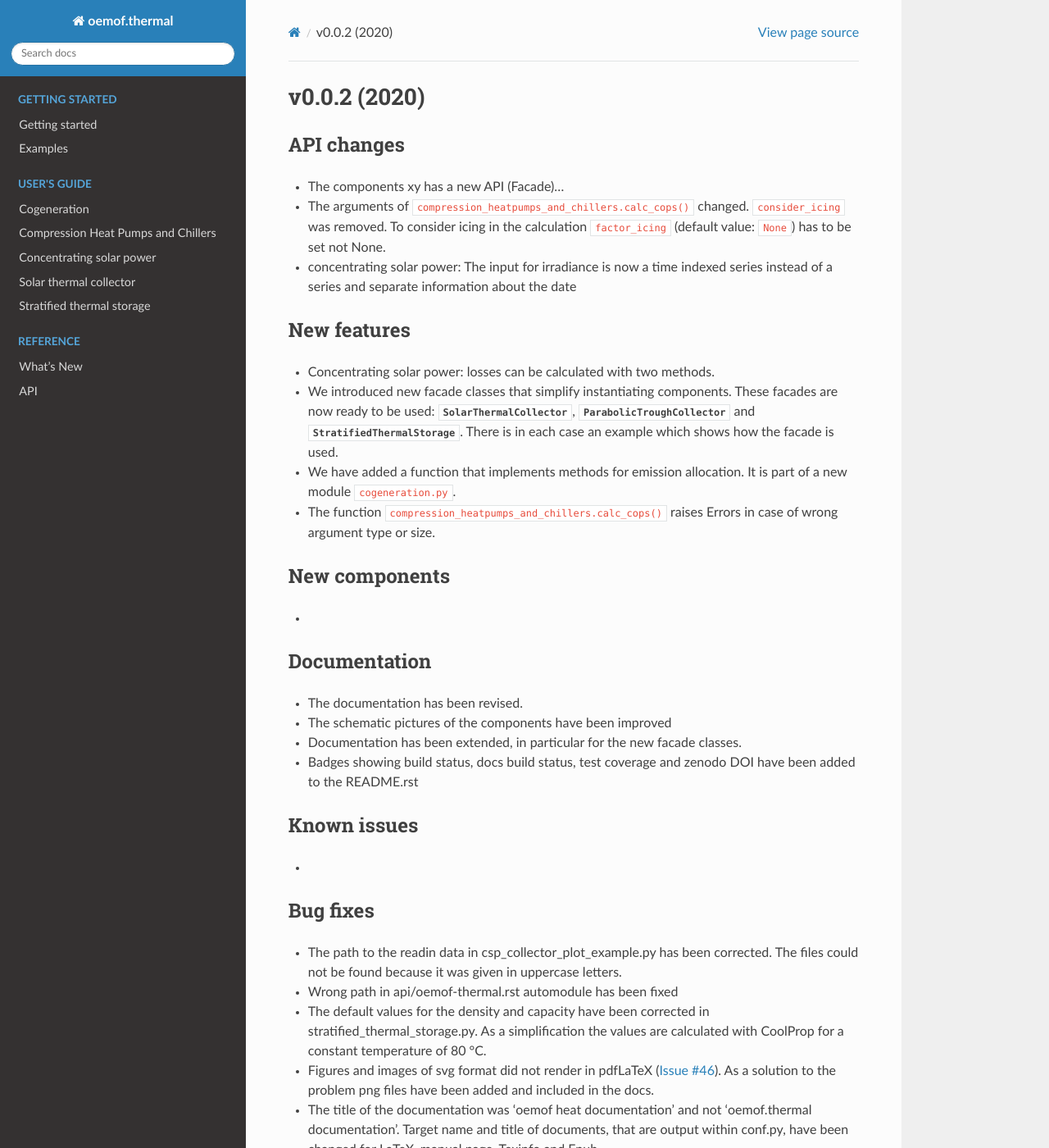
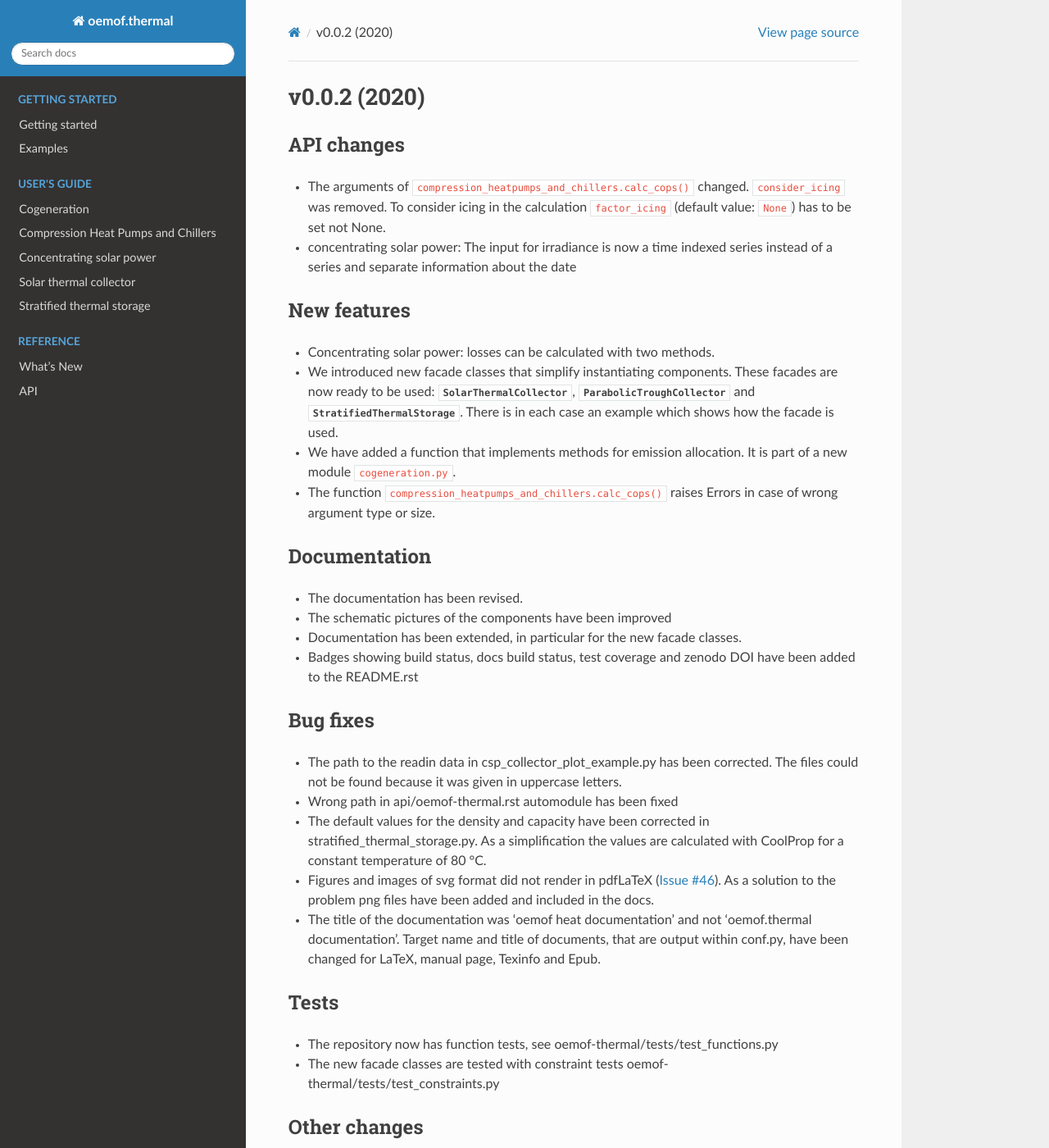
Before and after one commit to oemof/oemof-thermal, a Sphinx documentation site: the page built from docs/whats_new/v0-0-2.rst, in a window 1280 px wide and 1400 px high. Shown: the whole window at 82% size. Built offline with Sphinx 7.4.7 and the Read the Docs theme 2.0.0, drawn with Linux system fonts in a browser that asks for light colours; formulas are drawn with MathJax 3.

Commit message:
Remove empty sections from whatsnew file

```diff
--- a/docs/whats_new/v0-0-2.rst
+++ b/docs/whats_new/v0-0-2.rst
@@ -4,13 +4,11 @@ v0.0.2 (2020)
 API changes
 -----------
 
-* The components xy has a new API (Facade)...
 * The arguments of ``compression_heatpumps_and_chillers.calc_cops()`` changed.
   ``consider_icing`` was removed. To consider icing in the calculation
   ``factor_icing`` (default value: ``None``) has to be set not None.
 * concentrating solar power: The input for irradiance is now a time indexed
   series instead of a series and separate information about the date
-
 
 New features
 ------------
@@ -24,11 +22,6 @@ New features
 * The function ``compression_heatpumps_and_chillers.calc_cops()`` raises
   Errors in case of wrong argument type or size.
 
-New components
---------------
-
-*
-
 Documentation
 -------------
 
@@ -37,11 +30,6 @@ Documentation
 * Documentation has been extended, in particular for the new facade classes.
 * Badges showing build status, docs build status, test coverage and zenodo DOI have been added to the
   README.rst
-
-Known issues
-------------
-
-*
 
 Bug fixes
 ---------
@@ -72,7 +60,6 @@ Other changes
   fixed_losses_relative and fixed_losses_absolute.
 * The separation in the csv files of the concentrating solar power has been changed from ";" to ",".
 
-
 Contributors
 ------------
 
```
